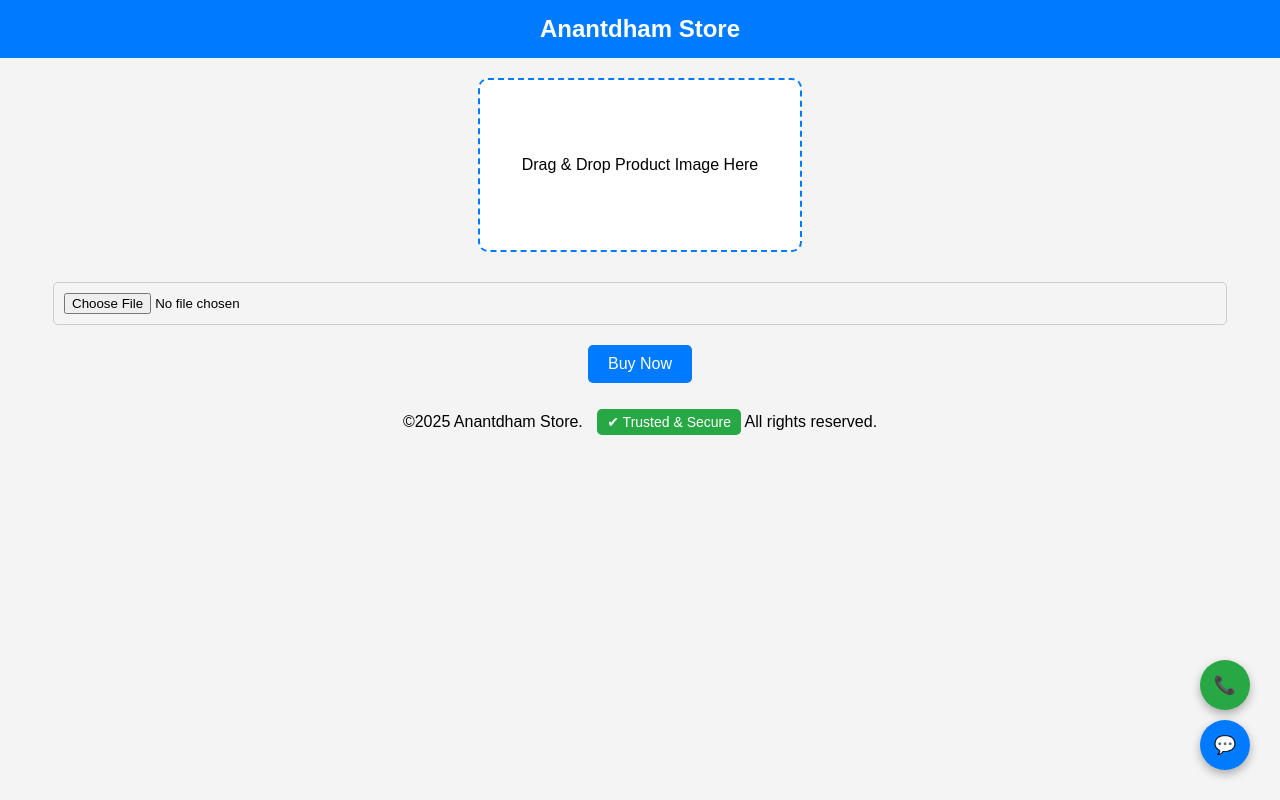
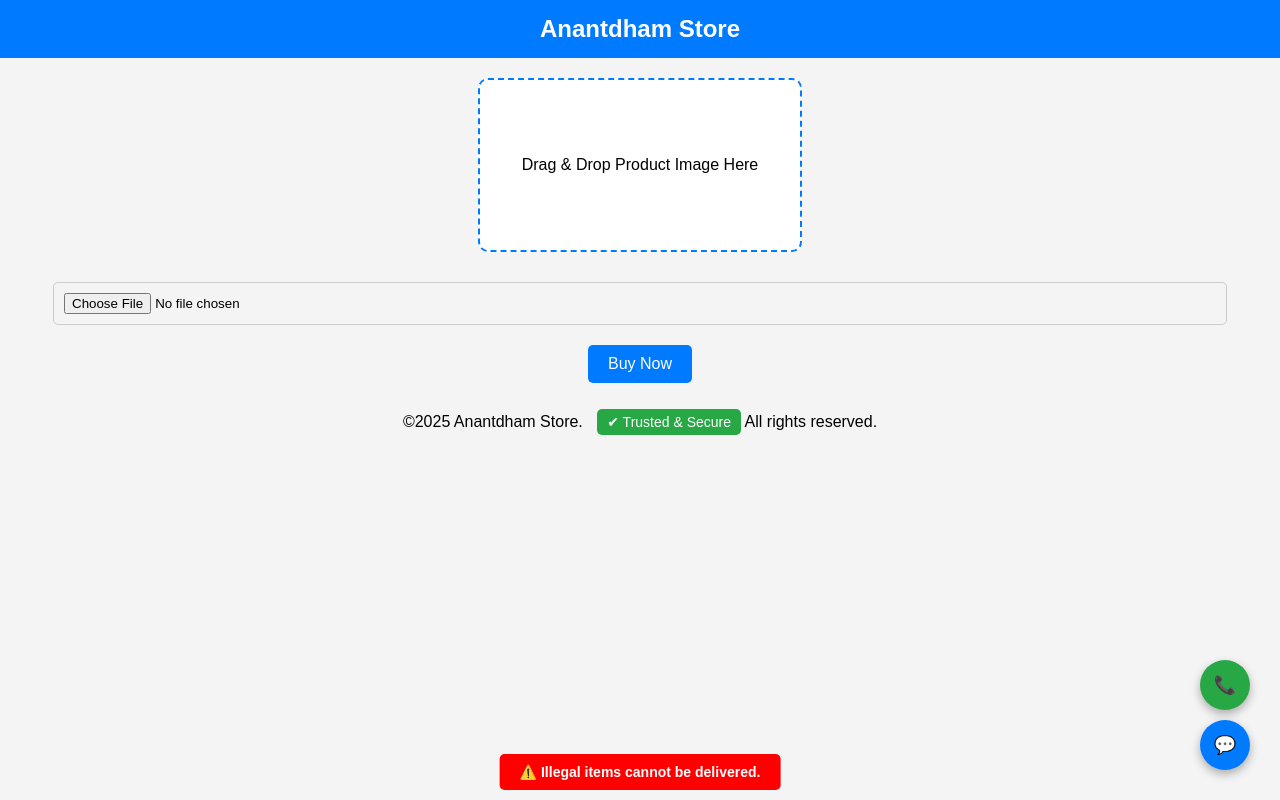
Before and after one commit to tejas0dubey/ANANTDHAM-STORE, a plain HTML site: page index.html in a window 1280 px wide. Drawn offline with Linux system fonts and the light colour scheme.

Commit message:
Update index.html

```diff
--- a/index.html
+++ b/index.html
@@ -145,6 +145,20 @@
         <textarea id="complaint-text" placeholder="Describe your complaint..." required></textarea><br>
         <button id="submitComplaint">Submit</button>
     </div>
+    <div id="warning" style="
+    position: fixed;
+    bottom: 10px;
+    left: 50%;
+    transform: translateX(-50%);
+    background: red;
+    color: white;
+    padding: 10px 20px;
+    border-radius: 5px;
+    font-size: 14px;
+    font-weight: bold;
+    z-index: 1000;">
+    ⚠️ Illegal items cannot be delivered.
+</div>
 
     <button id="supportBtn" onclick="openSupportChat()">📞</button>
     <footer> <p>&copy;2025 Anantdham Store. <span class="verified-badge">✔ Trusted & Secure</span> All rights reserved.</p></footer>
```
